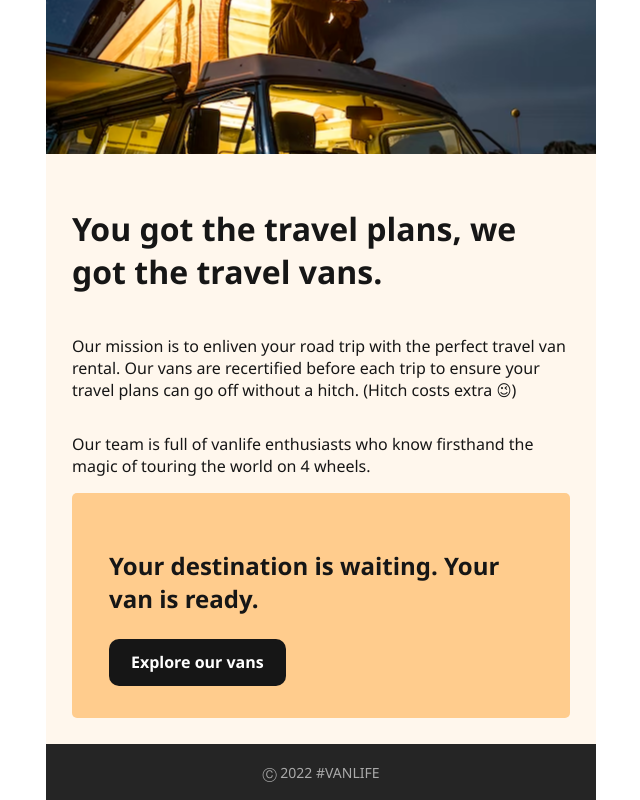
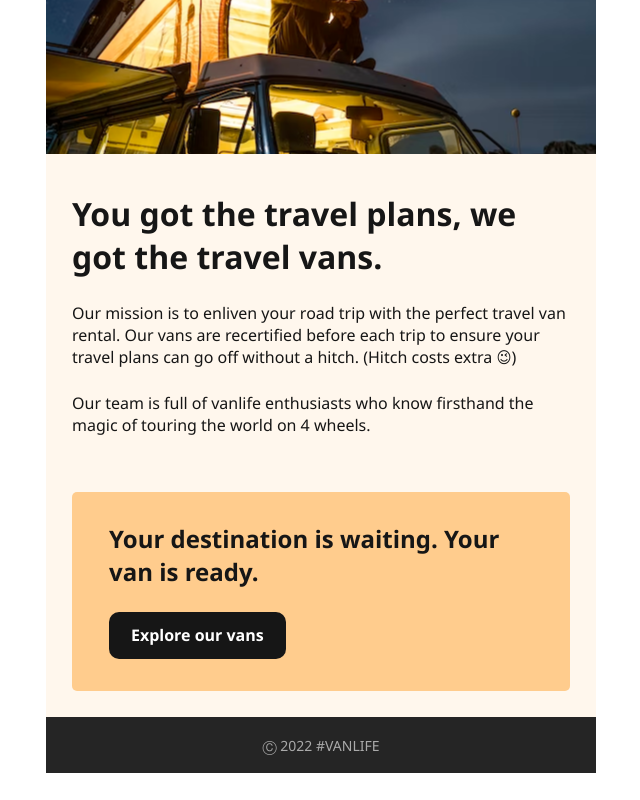
Before and after one commit to sulsiperis/van-life, a React (Create React App) app: page /about in a window 1280 px wide. Shown: the part 184-984 px from the top of the page, without its empty margins (319-959 px from the left). After the commit the page ends 957 px from the top, so only its background shows below. Built offline with nearby package versions, Linux system fonts and the light colour scheme.

Commit message:
slight style changes

```diff
--- a/src/App.css
+++ b/src/App.css
@@ -90,19 +90,25 @@ nav a:hover {
   justify-content: space-between;
   background: #FFF7ED;
   padding: 26px;
+
 }
 .about-wrapper h2 {
   font-size: 32px;
   font-weight: 700;
+  margin:0;
+  padding-block: 12px;
 }
 .about-wrapper p {
   font-size: 16px;
   font-weight: 500;
+  margin: 0;
+  padding-block: 12px;
 }
 .about-destination {
   border-radius: 5px;
   background: #FFCC8D;
-  padding: 32px 37px 32px 37px;
+  padding: 6px 37px 32px 37px;
+  margin-top: 44px;
 }
 .about-destination h3 {
   font-size: 24px;
@@ -125,13 +131,13 @@ nav a:hover {
   text-decoration: underline;
 }
 
-foot h4 {
+footer h4 {
   color: #AAA;
   text-align: center;
   font-size: 14px;
   font-weight: 500;
 }
-foot {
+footer {
   display: flex;
   justify-content: center;
   align-items: center;
--- a/src/App.js
+++ b/src/App.js
@@ -41,9 +41,9 @@ function App() {
             <Route path='/vans' element={<Vans />} />
           </Routes>
         </div>
-        <foot>
+        <footer>
           <h4>Ⓒ 2022 #VANLIFE</h4>
-        </foot>
+        </footer>
       </BrowserRouter>
     </div>
   );
```
